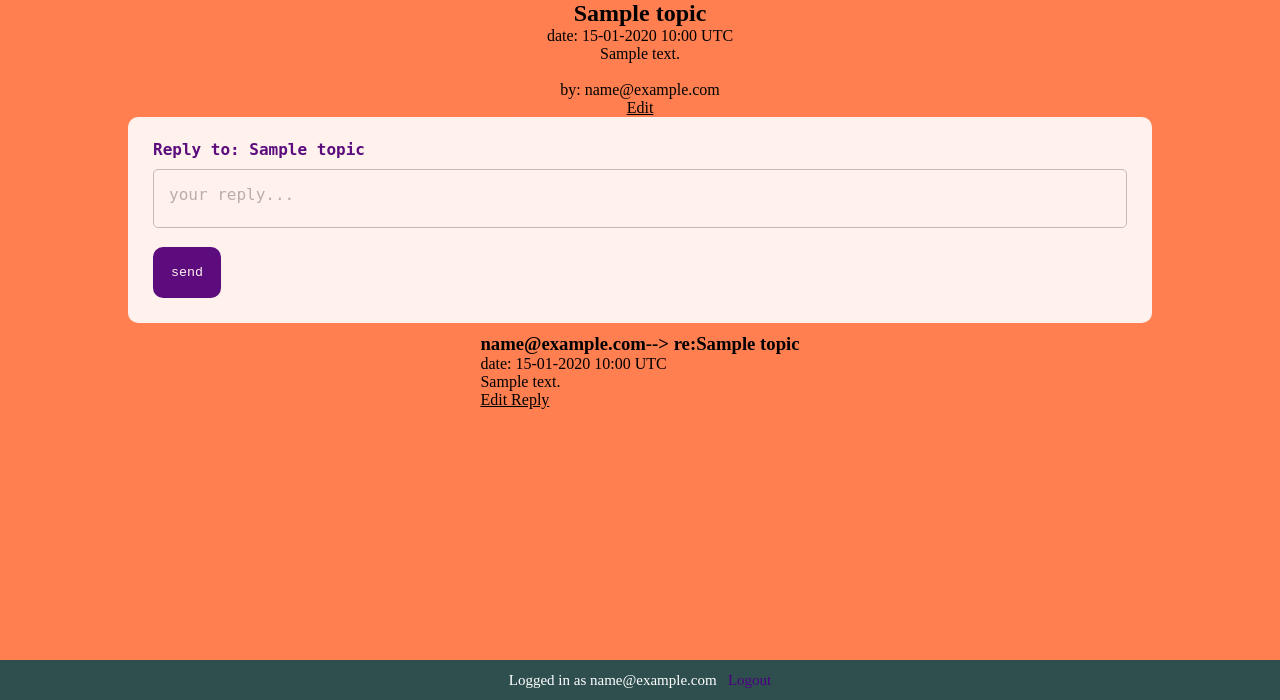
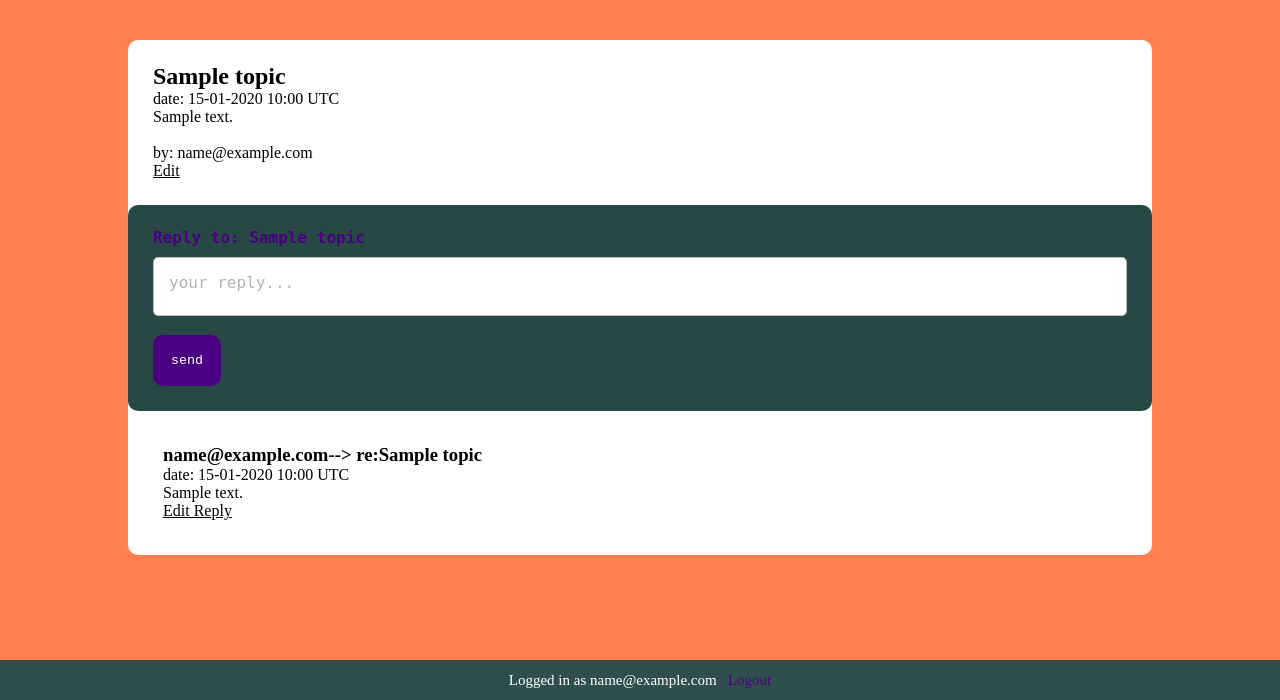
Before and after one commit to carl-castell/Forum, a Flask app: page /topics/show/1 in a window 1280 px wide. Shown: the part 100-800 px from the top of the page. Run offline with Flask 3, Linux system fonts and the light colour scheme; a user stored in the database is signed in; tables that the repository leaves empty hold one stand-in row (values such as "Sample post").

Commit message:
more css

```diff
--- a/app/static/css/main.css
+++ b/app/static/css/main.css
@@ -138,7 +138,12 @@ section div{
 .content h1 {
     font-family:monospace;
     font-size: 28px;
-
+}
+.content-wrapper{
+    margin-top: 40px;
+    width: 80%;
+    background: #fff;
+    border-radius: 10px;
 }
 .reply{
     margin: 10px;
@@ -159,10 +164,9 @@ section div{
 
 .topic-list{
     margin-top: 30px;
-    width: 80%;
     background: #fff;
     padding: 40px;
-    border-radius: 25px;
+    border-radius: 10px;
     box-shadow: 0px 15px 20px rgba(0,0,0,0.1);
 
 }
@@ -179,22 +183,24 @@ span {
     background-color: #98c379;
     border-radius: 5px;
     padding: 5px 10px;
-    margin: 10px;
 
 }
 
-.button-link:hover{
-    transform: scale(1.4);
+
+.show-topic{
+
+    padding: 23px 25px 25px;
 }
+.show-replies{
 
+    padding: 23px 25px 25px;
+}
 
 .input div {
     display: block;
 }
 .input{
-    width: 80%;
-    background: #fff;
-    opacity: 90%;
+    background: #284846;
     border-radius: 10px;
     padding: 23px 25px 25px;
     display: block;
--- a/app/templates/posts/edit_reply.html
+++ b/app/templates/posts/edit_reply.html
@@ -5,12 +5,13 @@
 {% block main %}
 <section>
   <div class="content">
+    <div class="content-wrapper">
       {% if current_user.id == change_reply.author_id  %}
           <form method ="POST" class="input">
 
 
           <div>
-          <label for="description" class="input-lable">Description:</label>
+            <label for="description" class="input-lable">Edit Reply</label>
             <!-- <input type="text" name="description" id="description" value="{{ change_reply.reply_content }}"> -->
             <textarea type="text" name="description" id="description" required>{{ change_reply.reply_content }}</textarea>
           </div>
@@ -24,6 +25,7 @@
           <p>you are not authorized to edit this content, because you are not the author</p>
           <a href="/login">log in with the account of the author</a>
       {% endif %}
+    </div>
   </div>
 
 </section>
--- a/app/templates/posts/edit_topic.html
+++ b/app/templates/posts/edit_topic.html
@@ -5,6 +5,9 @@
 {% block main %}
 <section>
   <div class="content">
+    <div class="content-wrapper">
+
+
       {% if current_user.id == change_topic.Topic.author_id  %}
       <form method ="POST" class="input">
 
@@ -28,7 +31,7 @@
             <p>you are not authorized to edit this content, because you are not the author</p>
             <a href="/login">log in with the account of the author</a>
         {% endif %}
-
+    </div>
   </div>
 
 </section>
--- a/app/templates/profile/profile.html
+++ b/app/templates/profile/profile.html
@@ -5,7 +5,10 @@
 
 {% block main %}
 <section>
-    <h1>{{ current_user.email }}</h1>
+    <div class="content">
+        <h1>{{ current_user.email }}</h1>
+    </div>
+
 </section>
 
 
--- a/app/templates/topics/index.html
+++ b/app/templates/topics/index.html
@@ -8,7 +8,7 @@
 {% block main %}
 <section >
   <div class="content">
-
+    <div class="content-wrapper">
       <div class="button-link">
         <a href="{{ url_for('posts.new_topic') }}">Add Topic</a>
       </div>
@@ -27,5 +27,6 @@
             {% endfor %}
           </ul>
     </div>
+  </div>
 </section>
 {% endblock %}
--- a/app/templates/topics/show.html
+++ b/app/templates/topics/show.html
@@ -5,6 +5,10 @@
 {% block main %}
 <section>
   <div class="content">
+    <div class="content-wrapper">
+
+
+      <div class="show-topic">
         <h2>{{ topic_new.Topic.title }}</h2>
         <p>date: {{ topic_new.Topic.date.strftime('%d-%m-%Y %H:%M') }} UTC</p>
         <div class="description">
@@ -19,6 +23,8 @@
             <a href="/topics/edit/{{ topic_new.Topic.id }}">Edit</a>
           </div>
         {% endif %}
+      </div>
+
 
 
         <form method="post" class="input">
@@ -31,7 +37,7 @@
         </form>
 
 
-      <div class="replies">
+        <div class="show-replies">
           <ul>
             {% for reply in replies %}
               <div class="reply">
@@ -50,7 +56,7 @@
             {% endfor %}
           </ul>
         </div>
-
+    </div>
   </div>
 </section>
 
```
Also changed, not shown: README.md. Lines whose indentation alone changed are shown as unchanged.
